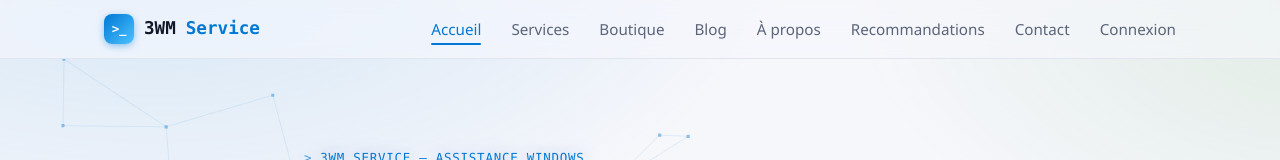
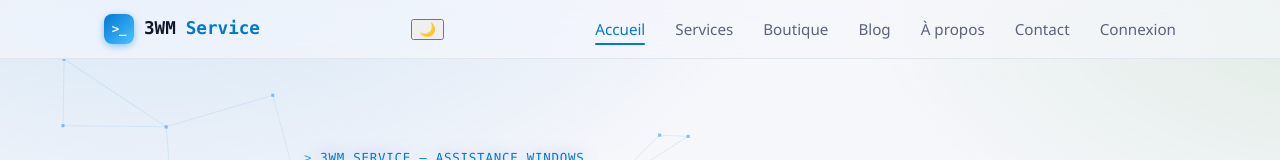
Before and after one commit to lhommedumilieu/3wm-service-site, a React (Vite) app: page / in a window 1280 px wide. Shown: the top 160 px of the page. Built offline with nearby package versions, Linux system fonts and the light colour scheme; no server answers.

Commit message:
Update Header.jsx

```diff
--- a/src/components/Header.jsx
+++ b/src/components/Header.jsx
@@ -1,6 +1,11 @@
 import { NavLink } from 'react-router-dom'
-import { useState } from 'react'
+import { useEffect, useState } from 'react'
 import { useAuth } from '../context/AuthContext.jsx'
+
+function getInitialTheme() {
+  if (typeof document === 'undefined') return 'dark'
+  return document.documentElement.getAttribute('data-theme') === 'light' ? 'light' : 'dark'
+}
 
 const links = [
   { to: '/', label: 'Accueil', end: true },
@@ -8,13 +13,24 @@ const links = [
   { to: '/boutique', label: 'Boutique' },
   { to: '/blog', label: 'Blog' },
   { to: '/a-propos', label: 'À propos' },
-  { to: '/recommandations', label: 'Recommandations' },
   { to: '/contact', label: 'Contact' },
 ]
 
 export default function Header() {
   const [open, setOpen] = useState(false)
+  const [theme, setTheme] = useState(getInitialTheme)
   const { user, isConfigured } = useAuth()
+
+  useEffect(() => {
+    document.documentElement.setAttribute('data-theme', theme)
+    try {
+      localStorage.setItem('theme', theme)
+    } catch {
+      // stockage indisponible (navigation privée, etc.) : on continue sans persister
+    }
+  }, [theme])
+
+  const toggleTheme = () => setTheme((t) => (t === 'light' ? 'dark' : 'light'))
 
   const accountLink = isConfigured
     ? (user ? { to: '/espace-membre', label: 'Espace membre' } : { to: '/connexion', label: 'Connexion' })
@@ -27,6 +43,14 @@ export default function Header() {
           <span className="logo-mark" aria-hidden="true">&gt;_</span>
           3WM<span className="accent">Service</span>
         </NavLink>
+        <button
+          type="button"
+          className="theme-toggle"
+          aria-label={theme === 'light' ? 'Activer le mode sombre' : 'Activer le mode clair'}
+          onClick={toggleTheme}
+        >
+          <span aria-hidden="true">{theme === 'light' ? '🌙' : '☀️'}</span>
+        </button>
         <button
           className="nav-toggle"
           aria-label={open ? 'Fermer le menu' : 'Ouvrir le menu'}
```
